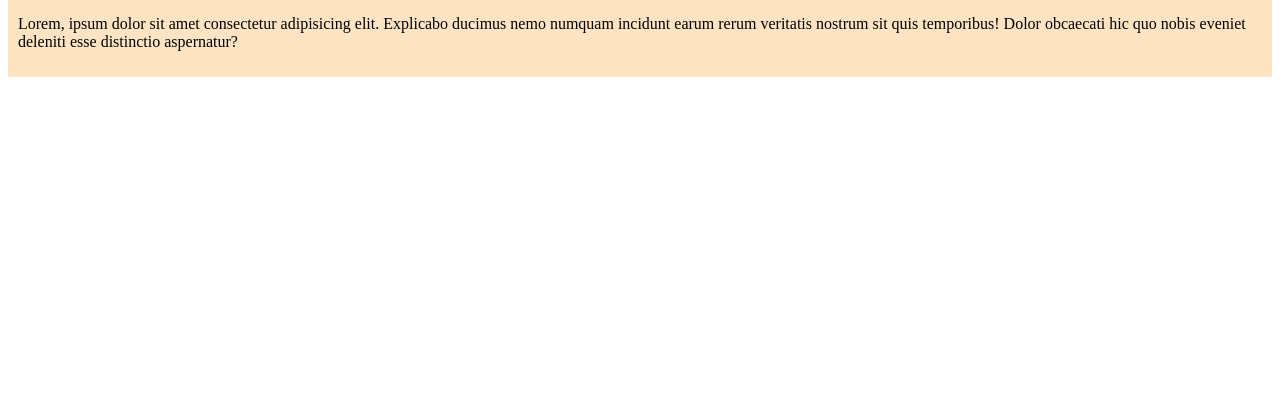
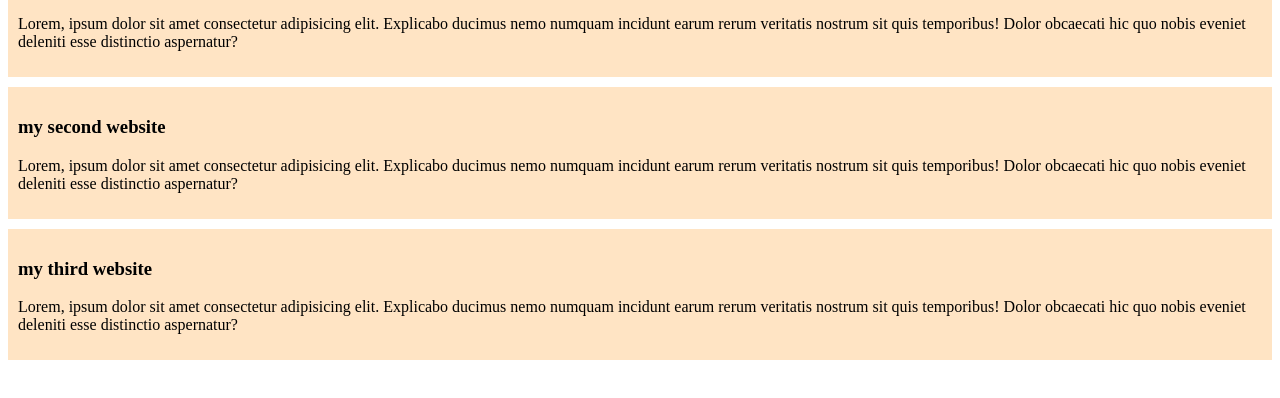
Before and after one commit to musabhai21/my-simple-website, a plain HTML site: page index.html in a window 1280 px wide. Shown: the part 62-460 px from the top of the page. Drawn offline with Linux system fonts and the light colour scheme.

Commit message:
added the second and the third blog

```diff
--- a/index.html
+++ b/index.html
@@ -11,5 +11,13 @@
         <h3> my first website</h3>
         <p>Lorem, ipsum dolor sit amet consectetur adipisicing elit. Explicabo ducimus nemo numquam incidunt earum rerum veritatis nostrum sit quis temporibus! Dolor obcaecati hic quo nobis eveniet deleniti esse distinctio aspernatur?</p>
     </div>
+    <div>
+        <h3> my second website</h3>
+        <p>Lorem, ipsum dolor sit amet consectetur adipisicing elit. Explicabo ducimus nemo numquam incidunt earum rerum veritatis nostrum sit quis temporibus! Dolor obcaecati hic quo nobis eveniet deleniti esse distinctio aspernatur?</p>
+    </div>
+    <div>
+        <h3> my third website</h3>
+        <p>Lorem, ipsum dolor sit amet consectetur adipisicing elit. Explicabo ducimus nemo numquam incidunt earum rerum veritatis nostrum sit quis temporibus! Dolor obcaecati hic quo nobis eveniet deleniti esse distinctio aspernatur?</p>
+    </div>
 </body>
 </html>
--- a/styles/blog.css
+++ b/styles/blog.css
@@ -1,4 +1,5 @@
 div{
     background-color: bisque;
     padding: 10px;
+    margin-bottom: 10px;
 }
```
